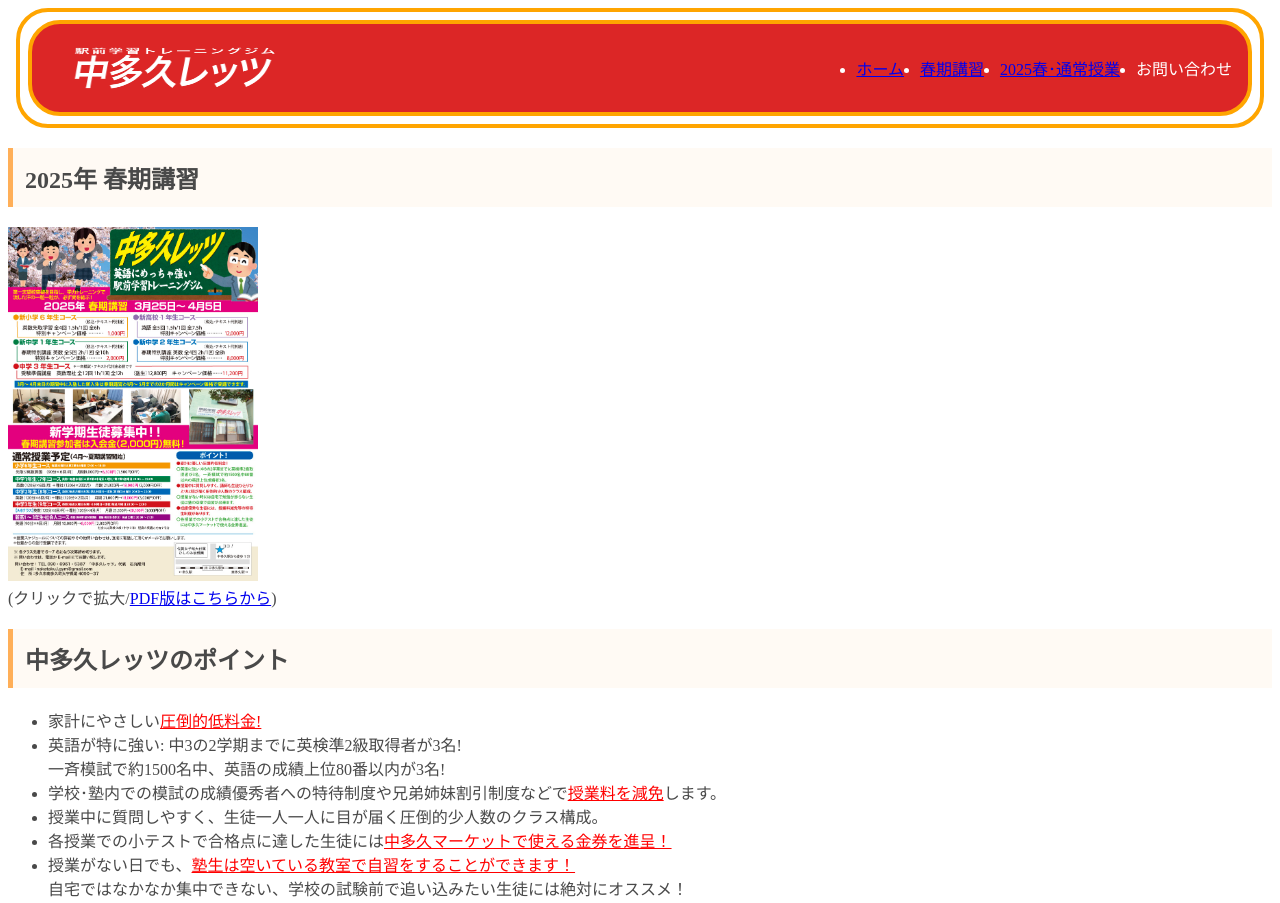
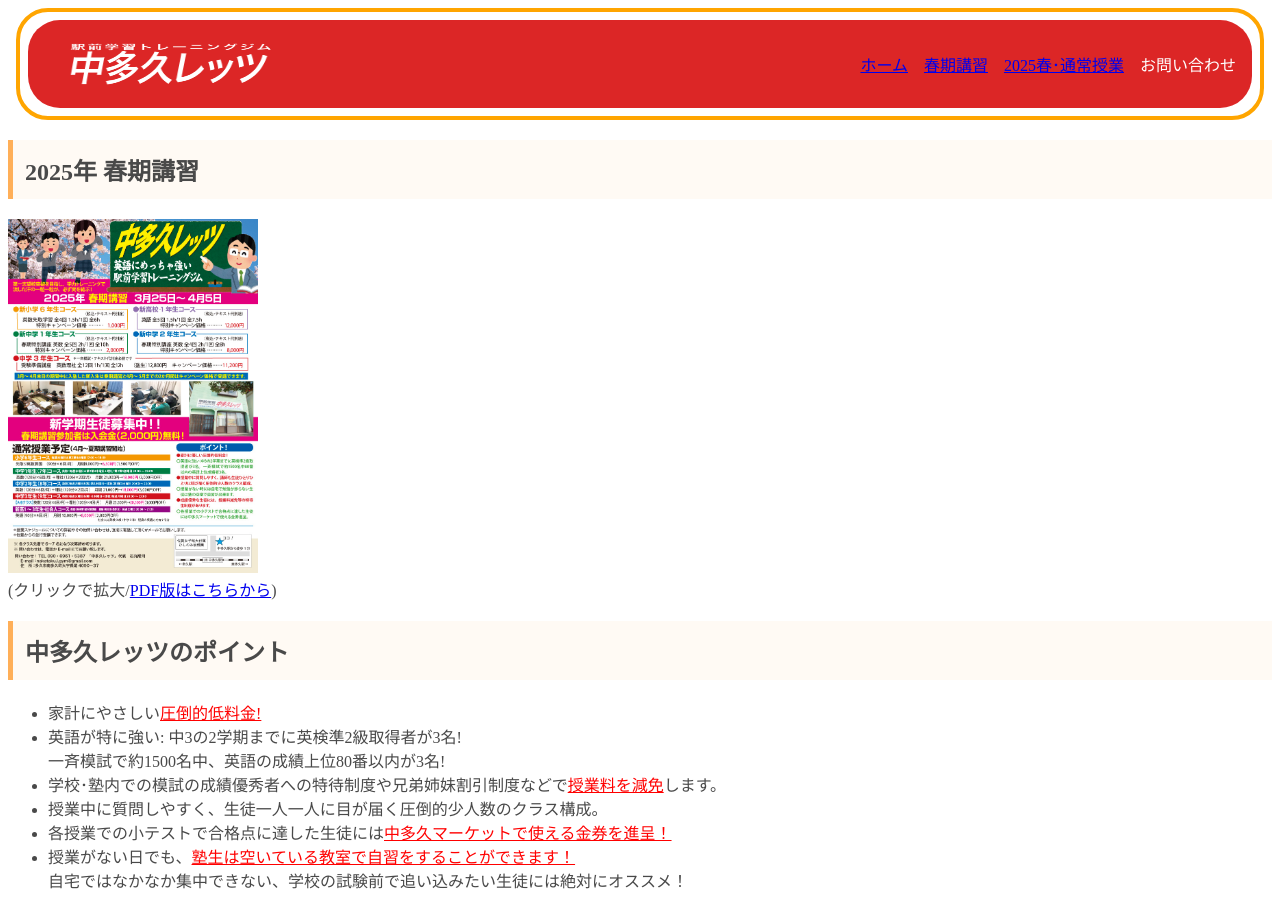
Before and after one commit to NakatakuLets/nakatakulets.github.io, a plain HTML site: page index.html in a window 1280 px wide. Shown: the top 903 px of the page. Drawn offline with nearby package versions, Linux system fonts and the light colour scheme.

Commit message:
これでいいか？

```diff
--- a/index.html
+++ b/index.html
@@ -27,13 +27,14 @@
 
 <body>
     <header>
-        <header class="bg-red-600 p-4 flex justify-between items-center">
+        <header class="bg-red-600 p-4 flex justify-between items-center border-none shadow-none">
+
             <!-- ロゴ画像 -->
             <img src="nakatakulets-logo.png" alt="駅前学習トレーニングジム 中多久レッツ" class="h-12">
 
             <!-- ナビゲーション -->
             <nav>
-                <ul class="hidden md:flex space-x-4 text-white">
+                <ul class="hidden md:flex space-x-4 text-white list-none">
                     <li><a href="#" class="hover:underline">ホーム</a></li>
                     <li><a href="#campaign" class="hover:underline">春期講習</a></li>
                     <li><a href="#prices" class="hover:underline">2025春･通常授業</a></li>
@@ -47,7 +48,7 @@
 
         <!-- モバイルメニュー -->
         <nav id="mobile-menu" class="hidden bg-red-700 text-white p-4">
-            <ul>
+            <ul class="list-none text-white">
                 <li><a href="#" class="block py-2">ホーム</a></li>
                 <li><a href="#campaign" class="block py-2">春期講習</a></li>
                 <li><a href="#prices" class="block py-2">2025春･通常授業</a></li>
```
